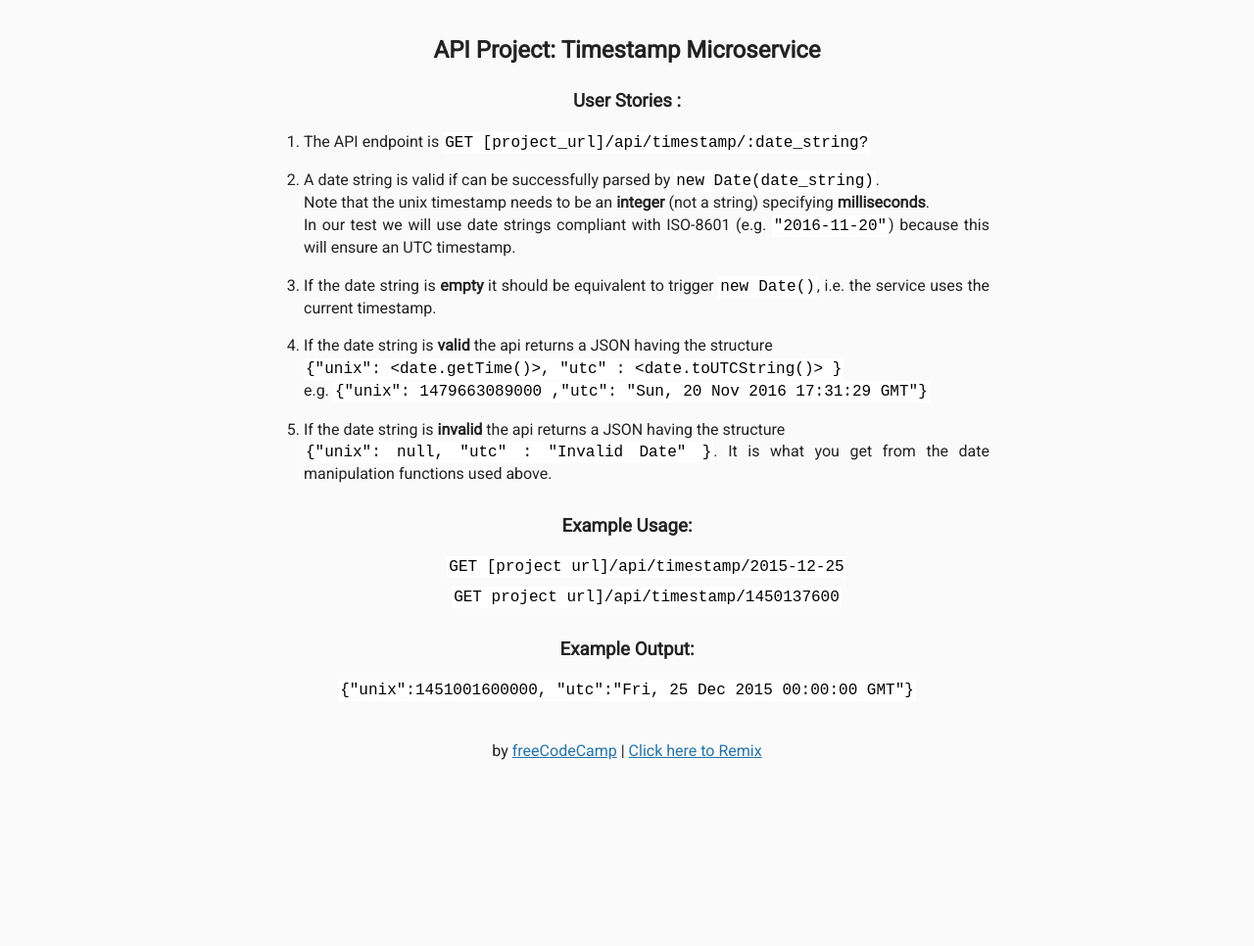
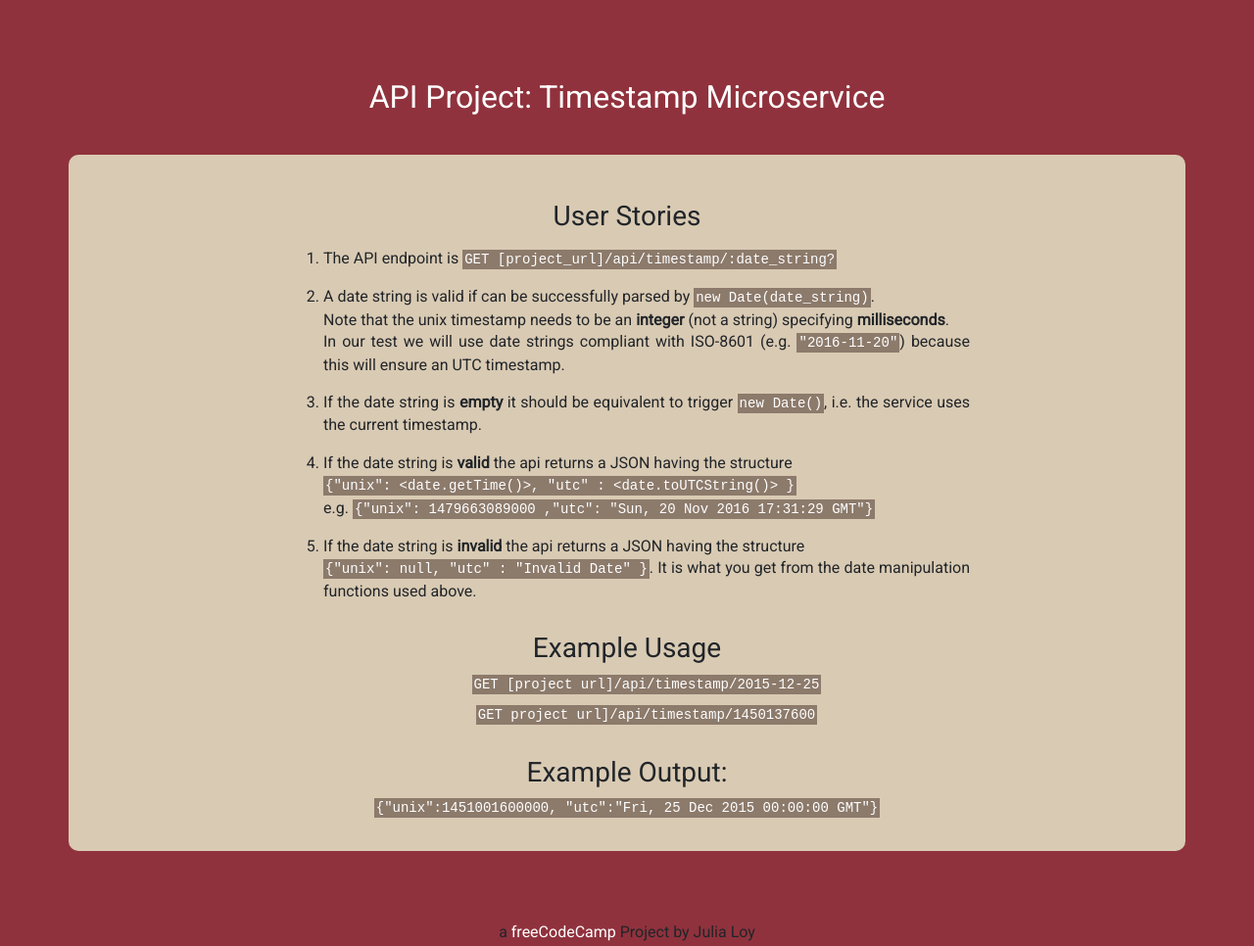
Before and after one commit to julialoy/timestamp-project, a website: page views/index.html in a window 1280 px wide. Shown: the whole page at 98% size. Before the commit the page ends 800 px from the top, so only its background shows below. Drawn offline with nearby package versions, Linux system fonts and the light colour scheme; files that its build step writes are made by us from their sources.

Commit message:
Styling update

```diff
--- a/public/style.css
+++ b/public/style.css
@@ -3,15 +3,23 @@
 body {
 	font-family: 'Roboto', sans-serif;
 	font-size: 16px;
-	color: #222;
-	background-color: #FaFaFa;
+	background-color: #90323D;
 	text-align: center;
 	line-height: 1.4em;
 }
 
+.heading {
+	background-color: #90323D;
+	color: white;
+	text-align: center;
+	padding: 5em 5em 0 5em;
+}
+
 .container {
-	padding: 0;
+	padding: 1em;
 	margin-top: 40px;
+	background-color: #D9CAB3;
+	border-radius: 10px;
 }
 
 h3 {
@@ -31,8 +39,8 @@ h3 {
 code {
   font-family: monospace;
   padding: 2px;
-  color: black;
-  background-color: #fff;
+  color: white;
+  background-color: #8C7A6B;
 }
 ol {
 	list-style-position: outside;
@@ -48,6 +56,13 @@ li {
   margin-bottom: 1em;
 }
 
-a {
-	color: #2574A9;
+a,
+a:hover {
+	color: white;
+	text-decoration: none;
 }
+
+.footer {
+	background-color: #90323D;
+	padding: 2em;
+}
--- a/views/index.html
+++ b/views/index.html
@@ -4,16 +4,18 @@
 
    <head>
       <title>Timestamp Microservice</title>
+      <link rel="stylesheet" href="https://maxcdn.bootstrapcdn.com/bootstrap/4.0.0/css/bootstrap.min.css" integrity="sha384-Gn5384xqQ1aoWXA+058RXPxPg6fy4IWvTNh0E263XmFcJlSAwiGgFAW/dAiS6JXm" crossorigin="anonymous">
       <link rel="shortcut icon" href="https://cdn.hyperdev.com/us-east-1%3A52a203ff-088b-420f-81be-45bf559d01b1%2Ffavicon.ico" type="image/x-icon"/>
       <link href="https://fonts.googleapis.com/css?family=Roboto" rel="stylesheet" type="text/css">
       <link href="style.css" rel="stylesheet" type="text/css">
    </head>
 
    <body>
-
+      <div class="heading">
+          <h2>API Project: Timestamp Microservice</h2>
+      </div>
       <div class="container">
-        <h2>API Project: Timestamp Microservice</h2>
-        <h3>User Stories :</h3>
+        <h3>User Stories</h3>
         <ol class="user-stories">
 
           <li>The API endpoint is <code>GET [project_url]/api/timestamp/:date_string?</code></li>
@@ -28,7 +30,7 @@
           </li>
         </ol>
 
-        <h3>Example Usage:</h3>
+        <h3>Example Usage</h3>
         <ul>
           <li>
             <code>GET [project url]/api/timestamp/2015-12-25</code></li>
@@ -42,9 +44,11 @@
       </div>
       <div class="footer">
         <p>
-          by <a href="http://www.freecodecamp.com/">freeCodeCamp</a> | <a href="https://hyperdev.com/#!/remix/FCC_API_timestamp_bplate/8338be2-a353-4892-8a0d-6295e4f12eb5">Click here to Remix</a>
+          a <a href="http://www.freecodecamp.com/">freeCodeCamp</a> Project by Julia Loy
         </p>
       </div>
    </body>
-
+   <script src="https://code.jquery.com/jquery-3.2.1.slim.min.js" integrity="sha384-KJ3o2DKtIkvYIK3UENzmM7KCkRr/rE9/Qpg6aAZGJwFDMVNA/GpGFF93hXpG5KkN" crossorigin="anonymous"></script>
+<script src="https://cdnjs.cloudflare.com/ajax/libs/popper.js/1.12.9/umd/popper.min.js" integrity="sha384-ApNbgh9B+Y1QKtv3Rn7W3mgPxhU9K/ScQsAP7hUibX39j7fakFPskvXusvfa0b4Q" crossorigin="anonymous"></script>
+<script src="https://maxcdn.bootstrapcdn.com/bootstrap/4.0.0/js/bootstrap.min.js" integrity="sha384-JZR6Spejh4U02d8jOt6vLEHfe/JQGiRRSQQxSfFWpi1MquVdAyjUar5+76PVCmYl" crossorigin="anonymous"></script>
 </html>
```
Also changed, not shown: server.js (+6 -9 lines), package.json (line endings or trailing spaces), 1 other file.
